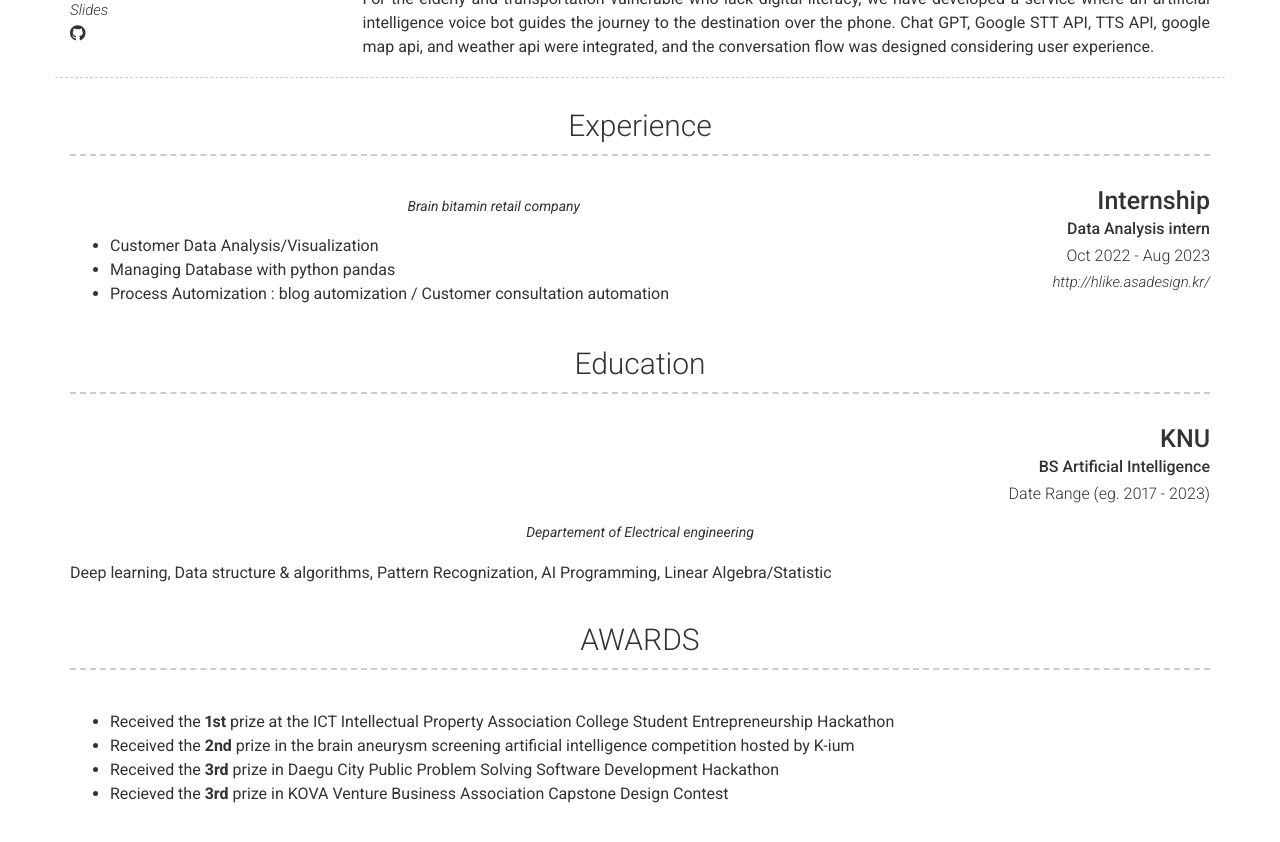
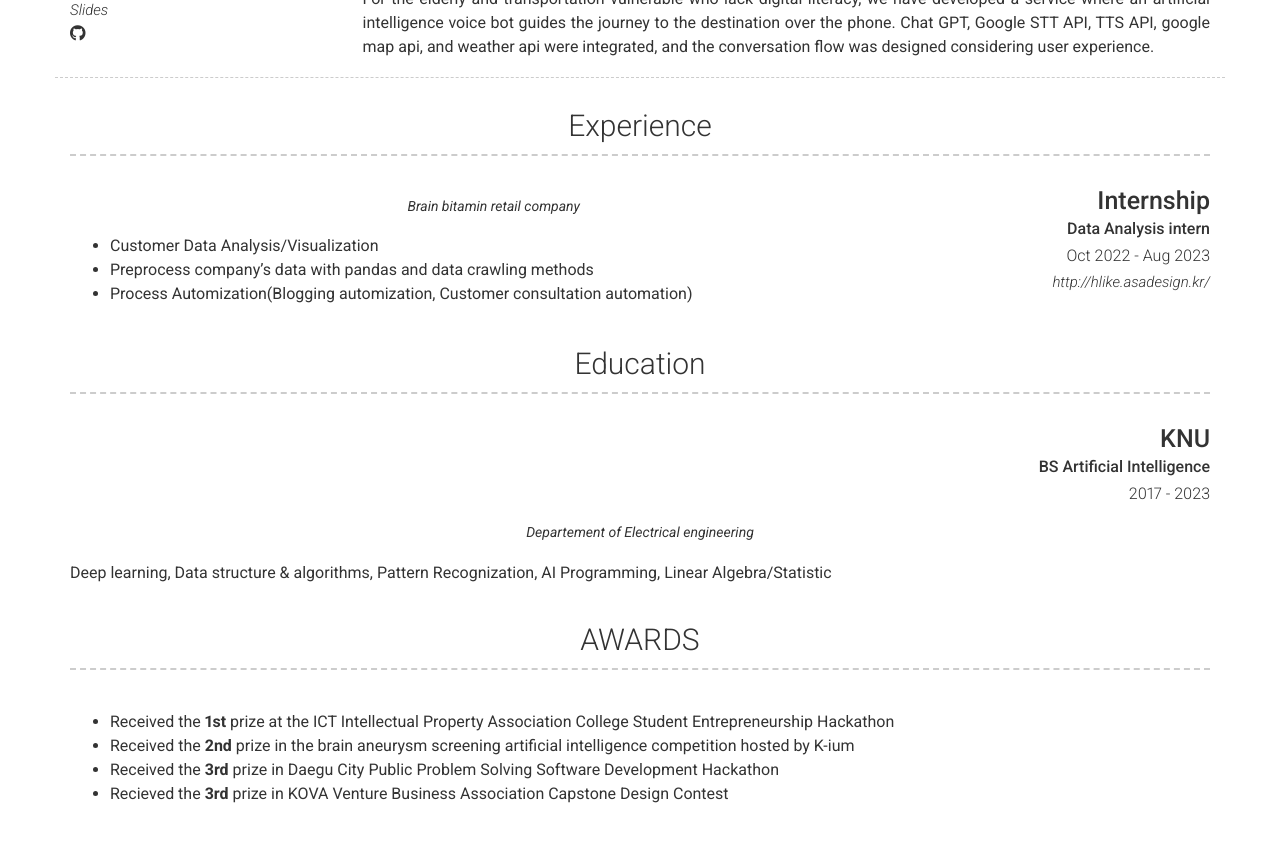
Before and after one commit to haminse/Resume, a Jekyll site: the page built from index.md, in a window 1280 px wide and 900 px high, scrolled down 719 px. Shown: the top 842 px of the window. Built offline with Jekyll 4.4.1, drawn with Linux system fonts in a browser that asks for light colours; nearby versions of some CDN libraries.

Commit message:
ultimate final

```diff
--- a/_config.yml
+++ b/_config.yml
@@ -99,15 +99,15 @@ content:
           Brain bitamin retail company
         description: | # this will include new lines to allow paragraphs
           - Customer Data Analysis/Visualization
-          - Managing Database with python pandas
-          - Process Automization : blog automization / Customer consultation automation
+          - Preprocess company's data with pandas and data crawling methods
+          - Process Automization(Blogging automization, Customer consultation automation)
   - title: Education
     layout: list
     content:
       - layout: top-right
         title: KNU
         sub_title: BS Artificial Intelligence
-        caption: Date Range (eg. 2017 - 2023)
+        caption: 2017 - 2023
         quote: >
           Departement of Electrical engineering
         description: | # this will include new lines to allow paragraphs
```
